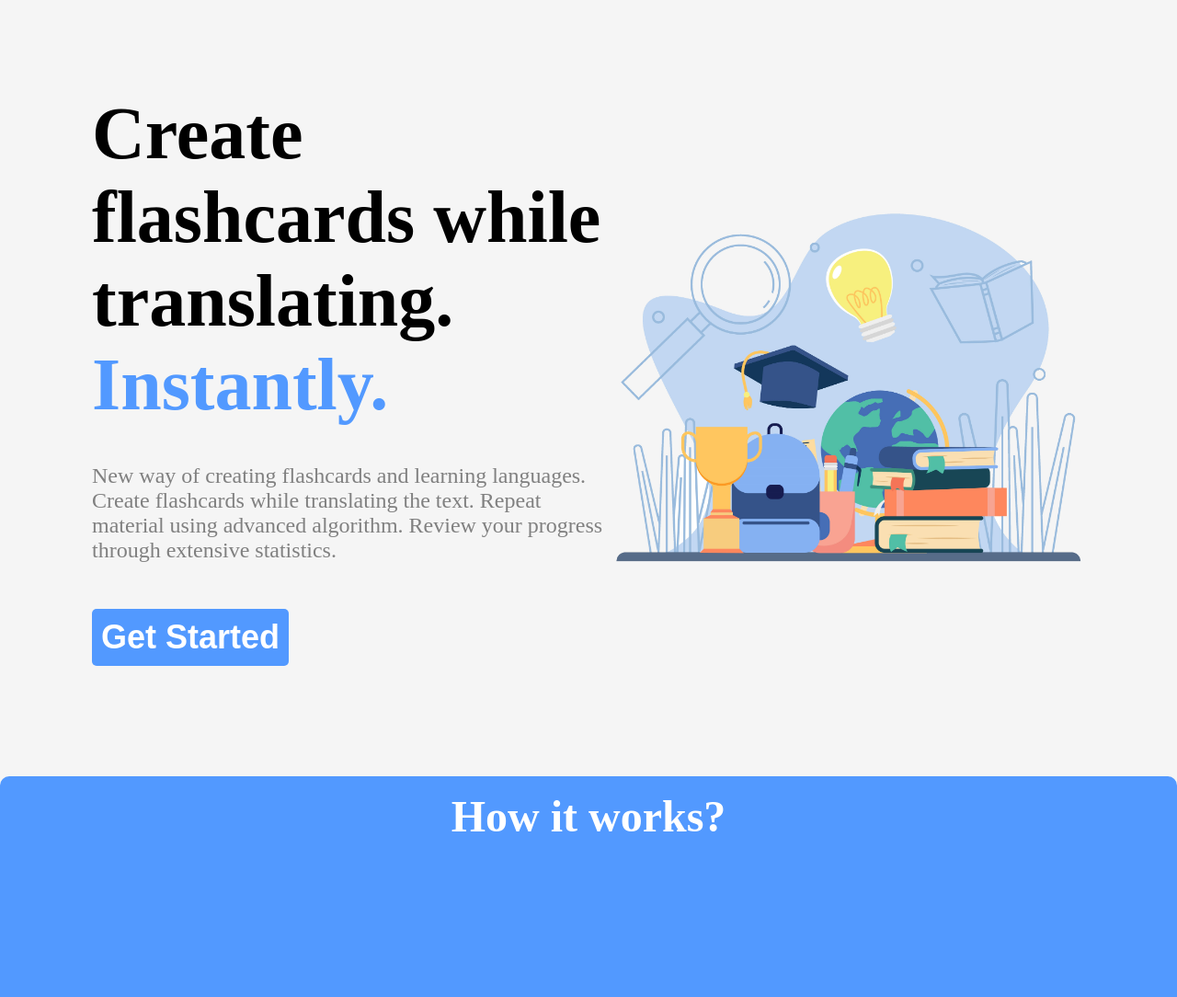
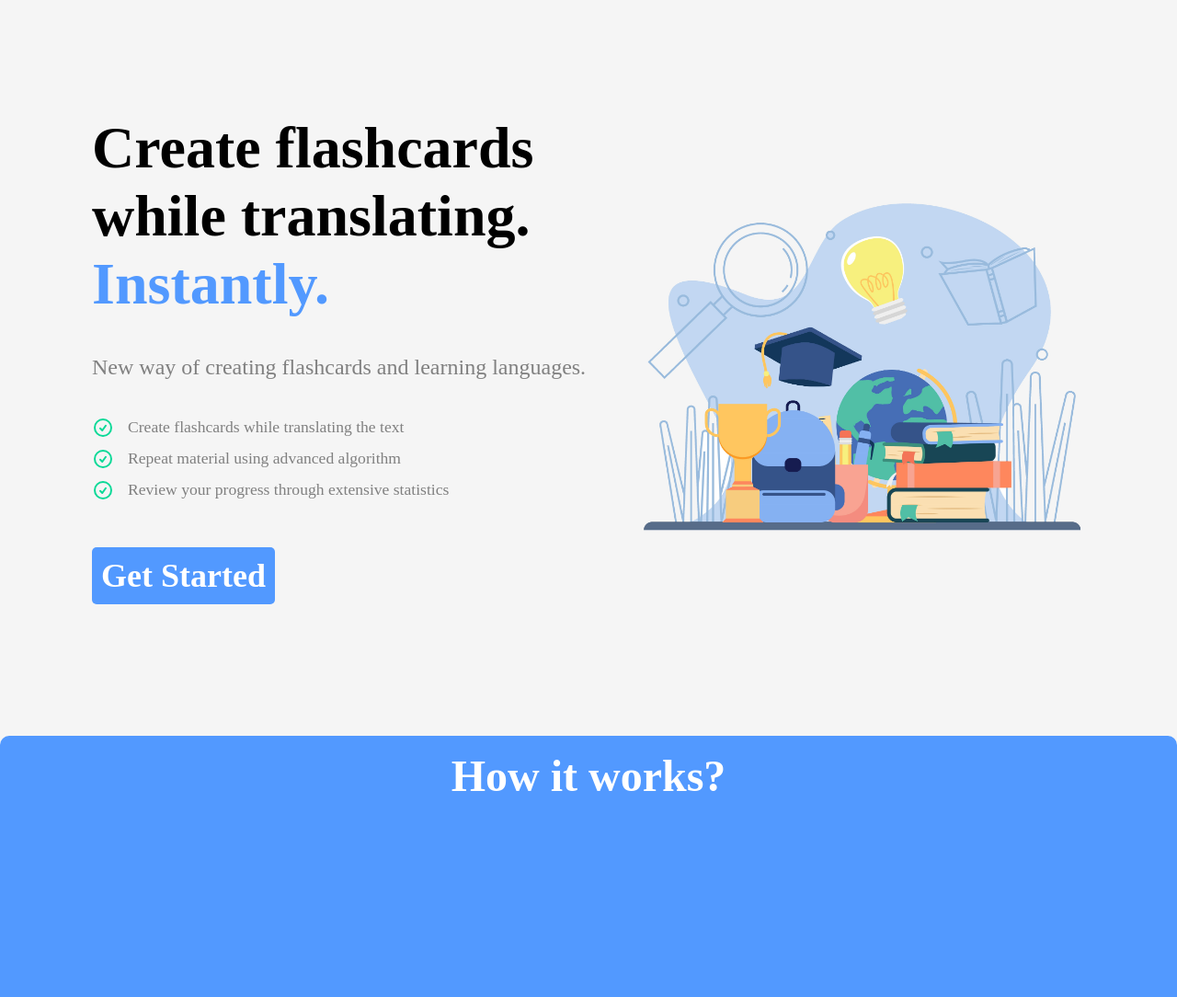
Before and after one commit to Ravdar/flashcards_translator, a Django app: page / in a window 1280 px wide. Shown: the top 1084 px of the page at 92% size. Run offline with Django 4.2, Linux system fonts and the light colour scheme; some libraries are stand-ins or nearby versions; some web fonts are replaced.

Commit message:
Hero section done

```diff
--- a/mainapp/static/styles.css
+++ b/mainapp/static/styles.css
@@ -116,6 +116,7 @@ button {
     background-color: transparent;
     border: none;
     cursor: pointer;
+    font-family: var(--MAIN-FONT);
 }
 
 h1 {
@@ -147,14 +148,33 @@ header {
     padding: 1px 5px;
     max-width: var(--PAGE-WIDTH);
     align-items: center;
+    margin-top: 3px;
 }
 
 .landing-nav,
 .signs {
     display: none;
-    gap: 15px
+    gap: 15px;
+    align-items: center;
 }
 
+.landing-nav a,
+.signs a {
+    color: grey;
+}
+
+.landing-nav a:hover,
+.signs a:hover {
+    color: var(--LIGHT-BLUE)
+}
+
+.small-blue-button {
+    font-size: 1.5rem;
+    padding: 5px;
+    background-color: var(--MAIN-BLUE);
+    border-radius: 5px;
+    color: white;
+}
 
 .hamburger-button {
     width: 40px;
@@ -229,6 +249,9 @@ main section {
     padding: 100px;
     justify-content: center;
     align-items: center;
+    min-width: 0;
+    /* reset */
+    max-width: 1580px;
 }
 
 .hero-message {
@@ -237,18 +260,37 @@ main section {
 }
 
 .hero-message h1 {
-    font-size: 5rem
+    font-size: 4rem
 }
 
 .hero-message p {
-    color: gray;
+    color: grey;
     margin: 40px 0;
 }
 
+.hero-message ul {
+    margin: 40px 0px;
+    color: grey;
+    list-style-type: none;
+    display: grid;
+    gap: 10px;
+    font-size: 1.1rem;
+}
+
+.hero-message ul li {
+    display: flex;
+    align-items: center;
+    gap: 15px;
+}
 
 
 .instantly-text {
     color: var(--MAIN-BLUE)
+}
+
+.hero-image {
+    width: 45%;
+    height: 35%
 }
 
 /* How it works section */
@@ -535,7 +577,7 @@ footer {
 }
 
 .add-deck-container form input {
-    border: 1px solid gray;
+    border: 1px solid grey;
     outline: none;
     padding: 5px;
     border-radius: 5px;
--- a/mainapp/templates/mainapp/landing_page.html
+++ b/mainapp/templates/mainapp/landing_page.html
@@ -37,7 +37,7 @@
                     {% endif %}
                 </a>
                 {% else %}
-                <a href="{% url 'users:register_view' %}">Sign up</a>
+                <a href="{% url 'users:register_view' %}"><button class="small-blue-button">Sign up</button></a>
                 <a href="{% url 'users:login' %}">Sign in</a>
                 {% endif %}
             </div>
@@ -62,13 +62,30 @@
             <div class="hero-message">
                 <h1>Create flashcards while translating.</h1>
                 <h1 class="instantly-text">Instantly.</h1>
-                <p>New way of creating flashcards and learning languages. Create flashcards while translating the text.
-                    Repeat
-                    material using advanced algorithm. Review your progress through extensive statistics.</p><button
-                    class="blue-button">Get
+                <p>New way of creating flashcards and learning languages.</p>
+                <ul>
+                    <li><svg xmlns="http://www.w3.org/2000/svg" fill="none" viewBox="0 0 24 24" width="24px"
+                            height="24px" stroke-width="2" stroke="#09D997" class="w-6 h-6">
+                            <path stroke-linecap="round" stroke-linejoin="round"
+                                d="M9 12.75 11.25 15 15 9.75M21 12a9 9 0 1 1-18 0 9 9 0 0 1 18 0Z" />
+                        </svg>
+                        Create flashcards while translating the text</li>
+                    <li><svg xmlns="http://www.w3.org/2000/svg" fill="none" viewBox="0 0 24 24" width="24px"
+                            height="24px" stroke-width="2" stroke="#09D997" class="w-6 h-6">
+                            <path stroke-linecap="round" stroke-linejoin="round"
+                                d="M9 12.75 11.25 15 15 9.75M21 12a9 9 0 1 1-18 0 9 9 0 0 1 18 0Z" />
+                        </svg>
+                        Repeat material using advanced algorithm</li>
+                    <li><svg xmlns="http://www.w3.org/2000/svg" fill="none" viewBox="0 0 24 24" width="24px"
+                            height="24px" stroke-width="2" stroke="#09D997" class="w-6 h-6">
+                            <path stroke-linecap="round" stroke-linejoin="round"
+                                d="M9 12.75 11.25 15 15 9.75M21 12a9 9 0 1 1-18 0 9 9 0 0 1 18 0Z" />
+                        </svg>
+                        Review your progress through extensive statistics</li>
+                </ul><button class="blue-button">Get
                     Started</button>
             </div>
-            <img src="{% static 'hero_image.jpg' %}" alt="Hero image" with="500" height="385">
+            <img class="hero-image" src="{% static 'hero_image.jpg' %}" alt="Hero image" with="585" height="450">
         </section>
         <section id="how-it-works">
             <div class="section-card">
```
